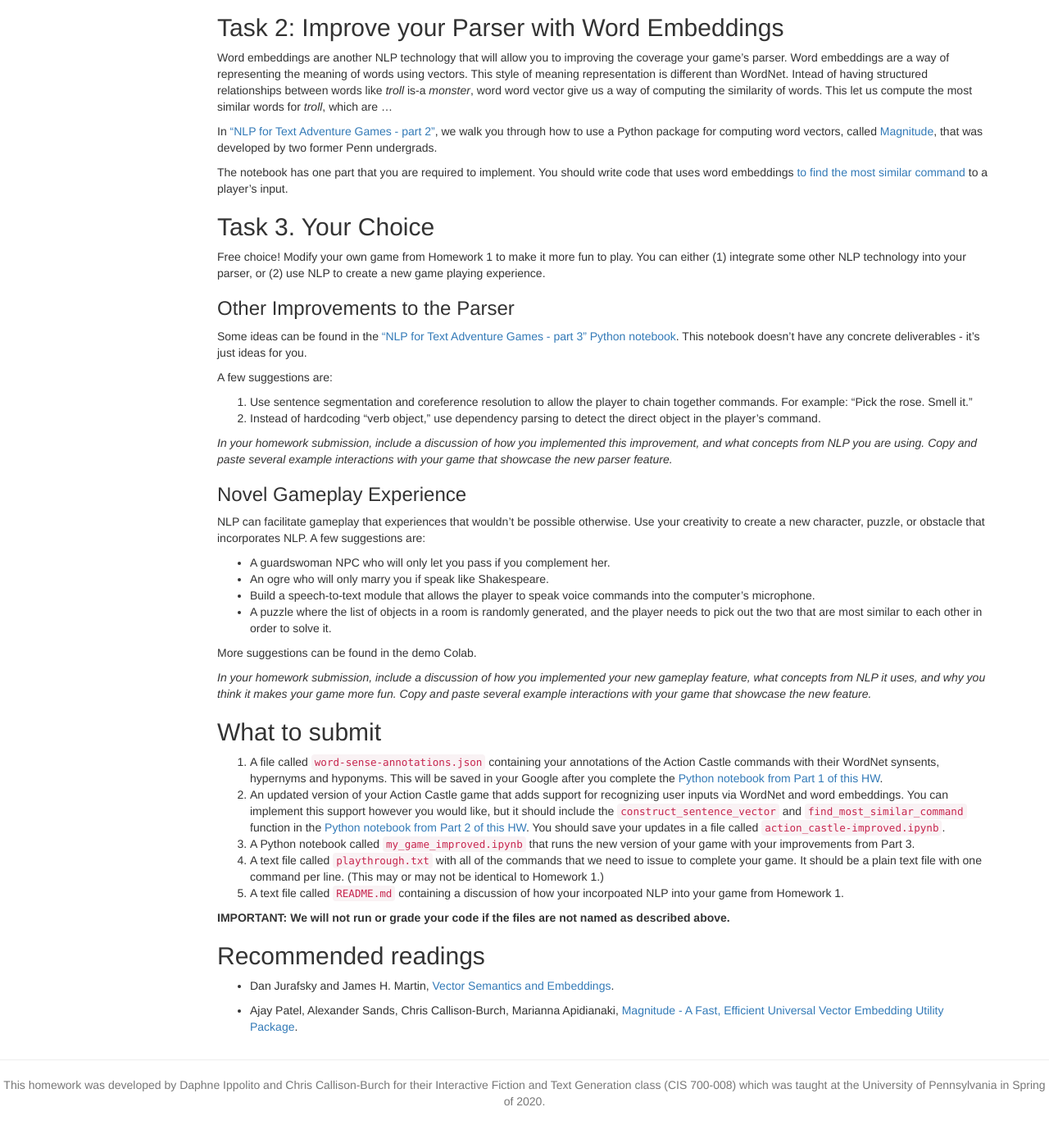
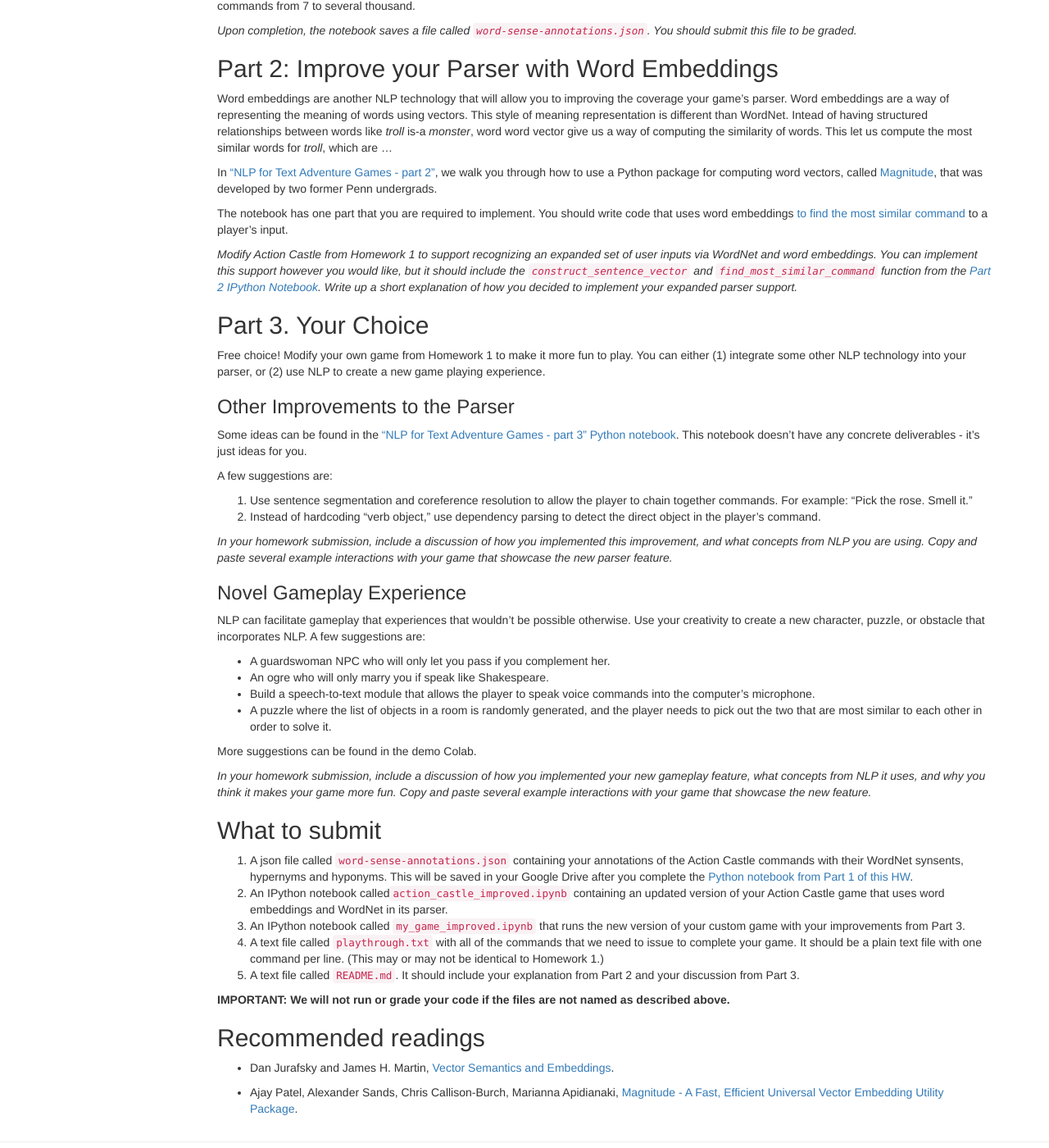
Before and after one commit to interactive-fiction-class/interactive-fiction-class.github.io, a Jekyll site: the page built from homeworks/nlp-for-text-adventures/nlp-for-text-adventures.md, in a window 1280 px wide and 1400 px high, scrolled down 930 px. Shown: the whole window at 82% size. Built offline with Jekyll 4.4.1, drawn with Linux system fonts in a browser that asks for light colours; nearby versions of some CDN libraries; a script that is not in the unit is left out; some of the changed text lies outside the part shown.

Commit message:
Update nlp-for-text-adventures.md

```diff
--- a/homeworks/nlp-for-text-adventures/nlp-for-text-adventures.md
+++ b/homeworks/nlp-for-text-adventures/nlp-for-text-adventures.md
@@ -90,10 +90,12 @@ In this homework you will using advancements in NLP to improve your game. Using
 2. Improve your parser with word embeddings.
 3. Incorporate another NLP technology or add a new game-play experience.
 
-The first two parts are structured walkthroughs.  The 3rd part is open-ended and allows you to apply your creativity.
+The first two parts are structured walkthroughs.
+The 3rd part is open-ended and allows you to apply your creativity.
+The homework deliverables are in italics; make sure to read these carefully.
 
 
-## Task 1: Improve your Parser with WordNet
+## Part 1: Improve your Parser with WordNet
 
 We will start by improving the coverage of the parser in your text adventure game, so that it can handle a variety of user input instead of just a single hard-coded command.  This will allow the player to use other words than what you used when you wrote the command. For example, "Toss/throw/chuck the stick" will all resolve to the same command.
 
@@ -101,7 +103,9 @@ In part 1, we will introduce you to the WordNet resource.  WordNet is a classic
 
 For this task you should work through the ["NLP for Text Adventure Games - part 1" Python notebook](https://colab.research.google.com/github/interactive-fiction-class/interactive-fiction-class.github.io/blob/master/homeworks/nlp-for-text-adventures/NLP_for_Text_Adventure_Games_part_1.ipynb), which will introduce you to WordNet and will have you use WordNet to annotate several commands from Action Castle with their word senses, and their hypernyms and hyponyms.  This will allow you to expand out the number of possible commands that your parser can recognize.  After completing the Python notebook, I expanded the number of commands from 7 to several thousand.
 
-## Task 2: Improve your Parser with Word Embeddings
+_Upon completion, the notebook saves a file called `word-sense-annotations.json`. You should submit this file to be graded._
+
+## Part 2: Improve your Parser with Word Embeddings
 
 Word embeddings are another NLP technology that will allow you to improving the coverage your game's parser.  Word embeddings are a way of representing the meaning of words using vectors.  This style of meaning representation is different than WordNet. Intead of having structured relationships between words like _troll_ is-a _monster_, word word vector give us a way of computing the similarity of words. This let us compute the most similar words for _troll_, which are ...
 
@@ -109,7 +113,9 @@ In ["NLP for Text Adventure Games - part 2"](https://colab.research.google.com/g
 
 The notebook has one part that you are required to implement.  You should write code that uses word embeddings [to find the most similar command](https://colab.research.google.com/github/interactive-fiction-class/interactive-fiction-class.github.io/blob/master/homeworks/nlp-for-text-adventures/NLP_for_Text_Adventure_Games_part_2.ipynb#scrollTo=T8HgeMAvRNCf) to a player's input.
 
-## Task 3. Your Choice
+_Modify Action Castle from Homework 1 to support recognizing an expanded set of user inputs via WordNet and word embeddings. You can implement this support however you would like, but it should include the `construct_sentence_vector` and `find_most_similar_command` function from the [Part 2 IPython Notebook](https://colab.research.google.com/github/interactive-fiction-class/interactive-fiction-class.github.io/blob/master/homeworks/nlp-for-text-adventures/NLP_for_Text_Adventure_Games_part_e.ipynb). Write up a short explanation of how you decided to implement your expanded parser support._
+
+## Part 3. Your Choice
 
 Free choice! Modify your own game from Homework 1 to make it more fun to play.
 You can either (1) integrate some other NLP technology into your parser, or (2) use NLP to create a new game playing experience.
@@ -143,11 +149,11 @@ _In your homework submission, include a discussion of how you implemented your n
 
 ## What to submit
 
-1. A file called `word-sense-annotations.json` containing your annotations of the Action Castle commands with their WordNet synsents, hypernyms and hyponyms.  This will be saved in your Google after you complete the [Python notebook from Part 1 of this HW](https://colab.research.google.com/github/interactive-fiction-class/interactive-fiction-class.github.io/blob/master/homeworks/nlp-for-text-adventures/NLP_for_Text_Adventure_Games_part_1.ipynb).
-2. An updated version of your Action Castle game that adds support for recognizing user inputs via WordNet and word embeddings.  You can implement this support however you would like, but it should include the `construct_sentence_vector` and `find_most_similar_command` function in the [Python notebook from Part 2 of this HW](https://colab.research.google.com/github/interactive-fiction-class/interactive-fiction-class.github.io/blob/master/homeworks/nlp-for-text-adventures/NLP_for_Text_Adventure_Games_part_e.ipynb).  You should save your updates in a file called `action_castle-improved.ipynb`.
-3. A Python notebook called `my_game_improved.ipynb` that runs the new version of your game with your improvements from Part 3.
+1. A json file called `word-sense-annotations.json` containing your annotations of the Action Castle commands with their WordNet synsents, hypernyms and hyponyms.  This will be saved in your Google Drive after you complete the [Python notebook from Part 1 of this HW](https://colab.research.google.com/github/interactive-fiction-class/interactive-fiction-class.github.io/blob/master/homeworks/nlp-for-text-adventures/NLP_for_Text_Adventure_Games_part_1.ipynb).
+2. An IPython notebook called`action_castle_improved.ipynb` containing an updated version of your Action Castle game that uses word embeddings and WordNet in its parser.
+3. An IPython notebook called `my_game_improved.ipynb` that runs the new version of your custom game with your improvements from Part 3.
 4. A text file called `playthrough.txt` with all of the commands that we need to issue to complete your game. It should be a plain text file with one command per line. (This may or may not be identical to Homework 1.)
-5. A text file called `README.md` containing a discussion of how your incorpoated NLP into your game from Homework 1.
+5. A text file called `README.md`. It should include your explanation from Part 2 and your discussion from Part 3.
 
 **IMPORTANT: We will not run or grade your code if the files are not named as described above.**
 
```
